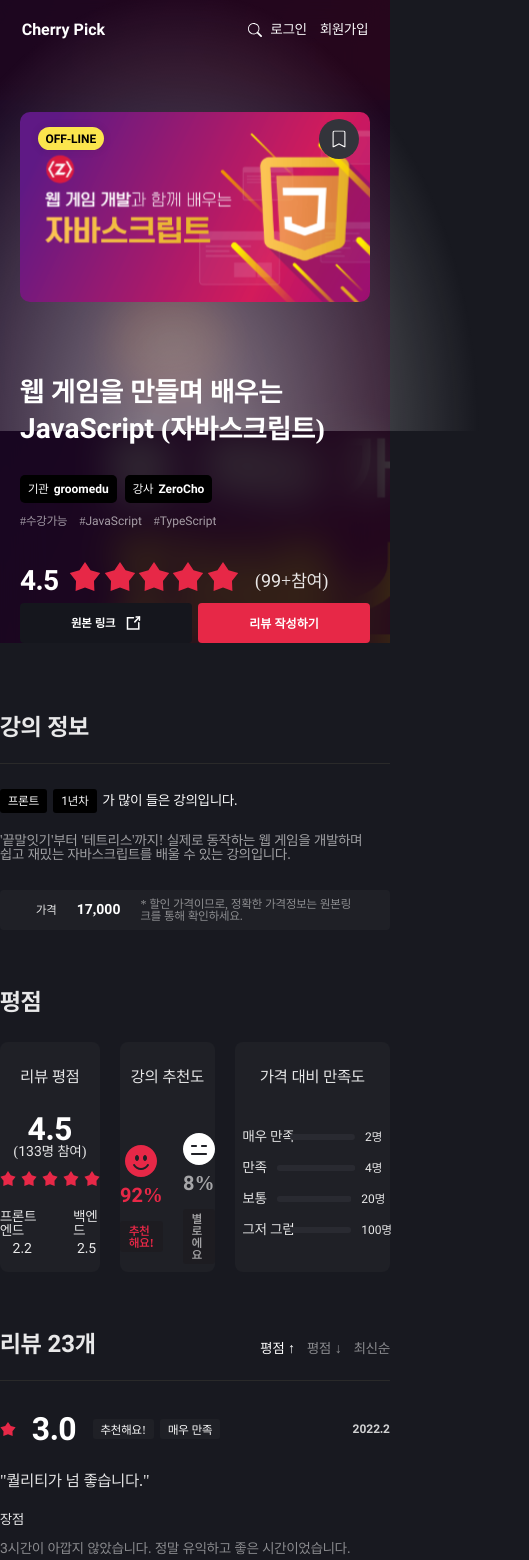
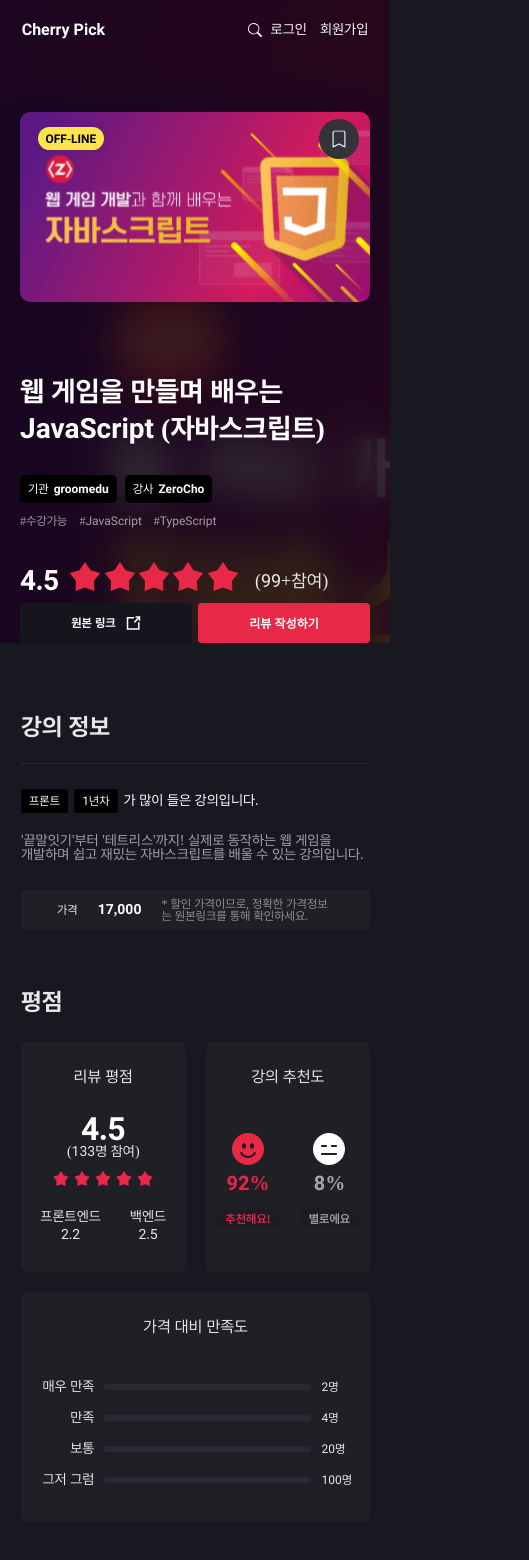
Before and after one commit to cjy0019/cherry-front, a React app: page /detail in a window 390 px wide. Shown: the top 1560 px of the page, 529 px wide, since content can reach past the window. Built offline with nearby package versions, Linux system fonts and the light colour scheme.

Commit message:
feat : 상세페이지 평점 부분 모바일 반응형 수정

```diff
--- a/src/components/molecules/detail/AverageScore.jsx
+++ b/src/components/molecules/detail/AverageScore.jsx
@@ -1,11 +1,14 @@
 import React from 'react';
 import styled from 'styled-components';
 import palette from '../../../style/palette';
+
 import starRed from '../../../assets/img/star1_red.svg';
 import smileRed from '../../../assets/img/smile_red.svg';
 import smileGrey from '../../../assets/img/smile_grey.svg';
+import ProgressBar from './ProgressBar';
+
 import RecommendBadge from '../../UI/atoms/badges/RecommendBadge';
-import ProgressBar from './ProgressBar';
+import { responsive } from '../../../style/responsive';
 
 const AverageScore = () => {
   return (
@@ -13,6 +16,7 @@
       <Title>평점</Title>
 
       <BoxContainer>
+        <ReviewRecommendContainer>
           <ScoreBox>
             <p>리뷰 평점</p>
 
@@ -58,6 +62,7 @@
               </HalfBox>
             </DivisionBox>
           </RecommendBox>
+        </ReviewRecommendContainer>
 
         <SatisfactionBox>
           <p>가격 대비 만족도</p>
@@ -94,6 +99,20 @@
   align-items: center;
   margin-top: 28px;
   gap: 20px;
+
+  @media ${responsive.mobile} {
+    flex-direction: column;
+  }
+`;
+
+const ReviewRecommendContainer = styled.div`
+  display: flex;
+  width: 55%;
+  gap: 20px;
+
+  @media ${responsive.mobile} {
+    width: 100%;
+  }
 `;
 
 const CommonBox = styled.div`
@@ -101,7 +120,6 @@
   flex-direction: column;
   align-items: center;
   justify-content: flex-start;
-  width: 30%;
   height: 230px;
   border-radius: 8px;
   background-color: ${palette.subNavy};
@@ -113,7 +131,13 @@
   }
 `;
 
-const ScoreBox = styled(CommonBox)``;
+const ScoreBox = styled(CommonBox)`
+  width: 100%;
+
+  @media ${responsive.mobile} {
+    width: 50%;
+  }
+`;
 
 const ScoreWrapper = styled.div`
   margin-top: 28px;
@@ -162,7 +186,13 @@
   color: ${palette.text2};
 `;
 
-const RecommendBox = styled(CommonBox)``;
+const RecommendBox = styled(CommonBox)`
+  width: 100%;
+
+  @media ${responsive.mobile} {
+    width: 50%;
+  }
+`;
 
 const DivisionBox = styled.div`
   display: flex;
@@ -188,6 +218,10 @@
 
 const SatisfactionBox = styled(CommonBox)`
   width: 60%;
+
+  @media ${responsive.mobile} {
+    width: 100%;
+  }
 `;
 
 const ProgressColContainer = styled.div`
--- a/src/components/molecules/detail/LectureDetailTitle.jsx
+++ b/src/components/molecules/detail/LectureDetailTitle.jsx
@@ -128,6 +128,10 @@
 
       top: -30%;
       left: -140px;
+    }
+
+    @media ${responsive.mobile} {
+      display: none;
     }
   }
 `;
--- a/src/components/templates/DetailTemplate.jsx
+++ b/src/components/templates/DetailTemplate.jsx
@@ -40,6 +40,10 @@
   @media ${responsive.tablet} {
     padding: 0 35px;
   }
+
+  @media ${responsive.mobile} {
+    padding: 0 20px 0 21px;
+  }
 `;
 
 export default DetailTemplate;
```
Lines whose indentation alone changed are shown as unchanged.
